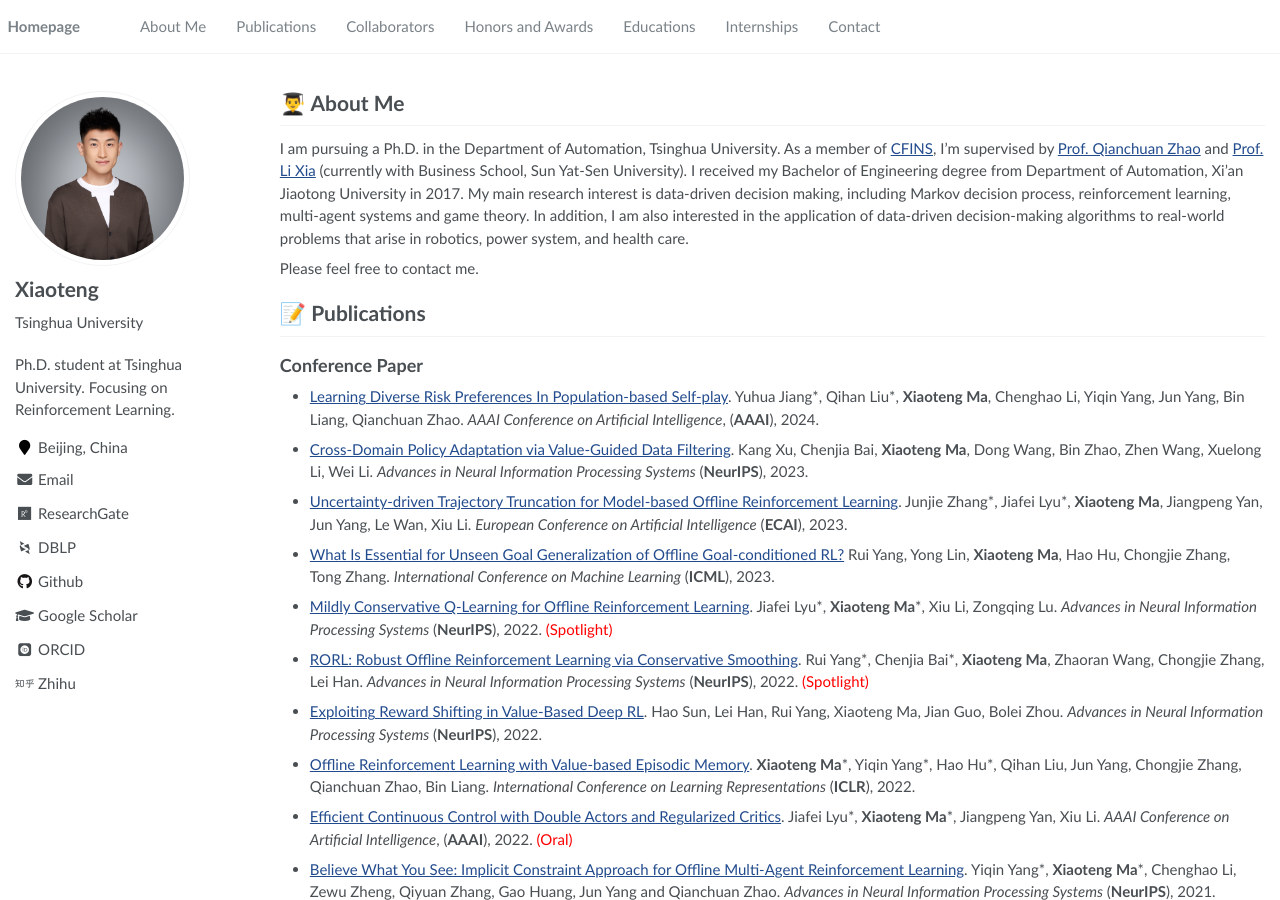
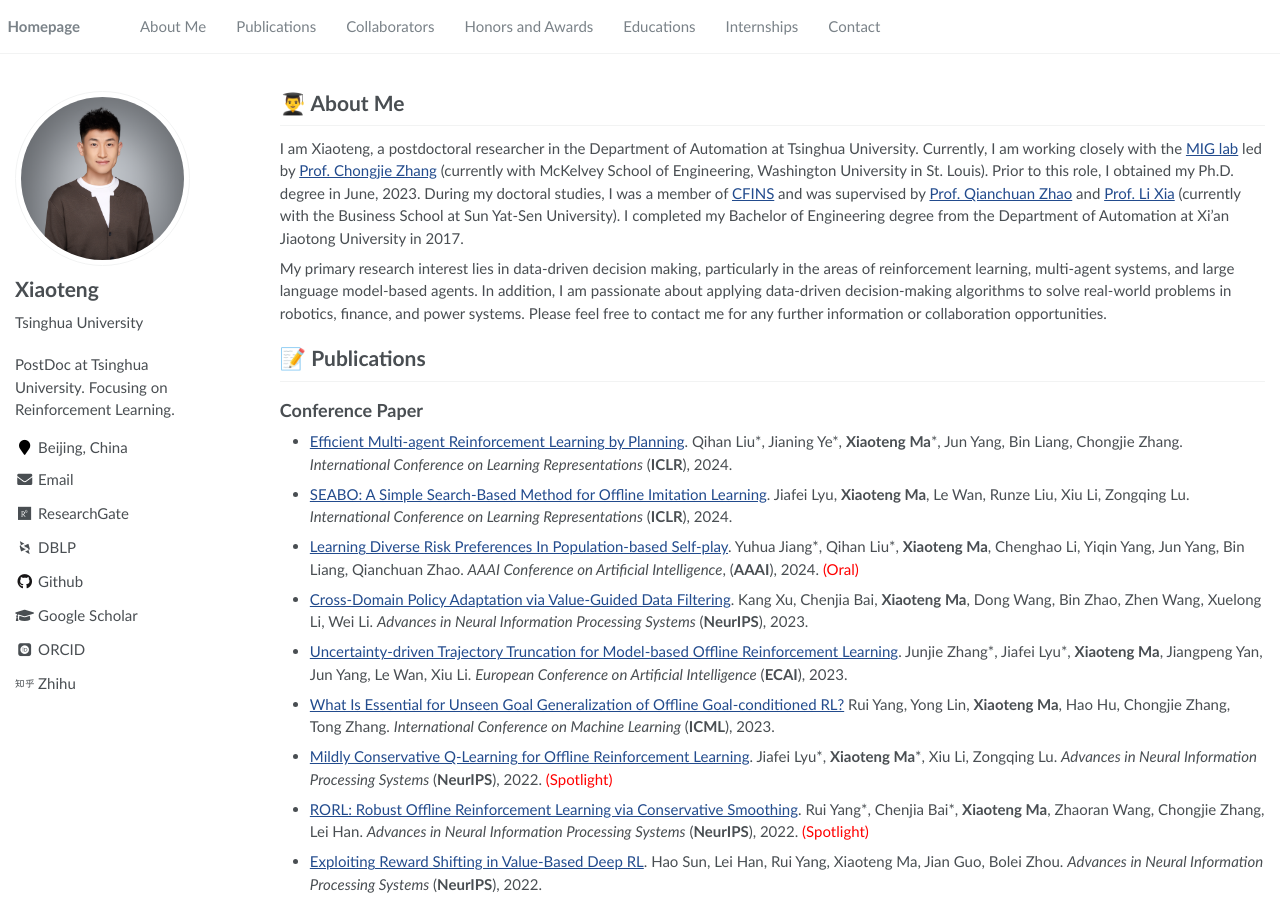
Before and after one commit to xtma/xtma.github.io, a Jekyll site: the page built from _pages/about.md, in a window 1280 px wide and 900 px high. Built offline with Jekyll 4.4.1, drawn with Linux system fonts in a browser that asks for light colours; some web fonts are replaced.

Commit message:
update pub and intro

```diff
--- a/_config.yml
+++ b/_config.yml
@@ -7,7 +7,7 @@
 
 # Site Settings
 title                    : "Xiaoteng Ma (马骁腾)"
-description              : "Ph.D. student at Tsinghua University. Focusing on Reinforcement Learning. "
+description              : "PostDoc at Tsinghua University. Focusing on Reinforcement Learning. "
 repository               : "xtma/xtma.github.io"
 google_scholar_stats_use_cdn : true
 
@@ -28,7 +28,7 @@ author:
   employer         :
   pubmed           :
   googlescholar    : "https://scholar.google.com/citations?user=CeDFnNMAAAAJ"
-  email            : "ma-xt17[AT]mails[DOT]tsinghua[DOT]edu[DOT]cn"
+  email            : "pony[DOT]xtma[AT]gmail[DOT]com"
   researchgate     : "https://www.researchgate.net/profile/Xiaoteng-Ma-4"
   uri              :
   bitbucket        :
--- a/_pages/includes/intro.md
+++ b/_pages/includes/intro.md
@@ -1,4 +1,4 @@
 # 👨‍🎓 About Me
-I am pursuing a Ph.D. in the Department of Automation, Tsinghua University. As a member of [CFINS](http://cfins.au.tsinghua.edu.cn/en/about/index.php), I'm supervised by [Prof. Qianchuan Zhao](http://cfins.au.tsinghua.edu.cn/personalhg/zhaoqc/) and [Prof. Li Xia](http://bus.sysu.edu.cn/en/teacher/XiaLi) (currently with Business School, Sun Yat-Sen University). I received my Bachelor of Engineering degree from Department of Automation, Xi'an Jiaotong University in 2017. My main research interest is data-driven decision making, including Markov decision process, reinforcement learning, multi-agent systems and game theory. In addition, I am also interested in the application of data-driven decision-making algorithms to real-world problems that arise in robotics, power system, and health care.
+I am Xiaoteng, a postdoctoral researcher in the Department of Automation at Tsinghua University. Currently, I am working closely with the [MIG lab](https://mig-ai.github.io/index.html) led by [Prof. Chongjie Zhang](http://cfins.au.tsinghua.edu.cn/personalhg/zhaoqc/) (currently with McKelvey School of Engineering, Washington University in St. Louis). Prior to this role, I obtained my Ph.D. degree in June, 2023. During my doctoral studies, I was a member of [CFINS](http://cfins.au.tsinghua.edu.cn/en/about/index.php) and was supervised by [Prof. Qianchuan Zhao](http://cfins.au.tsinghua.edu.cn/personalhg/zhaoqc/) and [Prof. Li Xia](http://bus.sysu.edu.cn/en/teacher/XiaLi) (currently with the Business School at Sun Yat-Sen University). I completed my Bachelor of Engineering degree from the Department of Automation at Xi'an Jiaotong University in 2017.
 
-Please feel free to contact me.
+My primary research interest lies in data-driven decision making, particularly in the areas of reinforcement learning, multi-agent systems, and large language model-based agents. In addition, I am passionate about applying data-driven decision-making algorithms to solve real-world problems in robotics, finance, and power systems. Please feel free to contact me for any further information or collaboration opportunities.
--- a/_pages/includes/pub.md
+++ b/_pages/includes/pub.md
@@ -1,7 +1,11 @@
 # 📝 Publications
 
 ## Conference Paper
-- [Learning Diverse Risk Preferences In Population-based Self-play](https://arxiv.org/abs/2305.11476). Yuhua Jiang\*, Qihan Liu\*, **Xiaoteng Ma**, Chenghao Li, Yiqin Yang, Jun Yang, Bin Liang, Qianchuan Zhao. *AAAI Conference on Artificial Intelligence*, (**AAAI**), 2024.
+- [Efficient Multi-agent Reinforcement Learning by Planning](https://openreview.net/forum?id=CpnKq3UJwp). Qihan Liu\*, Jianing Ye\*, **Xiaoteng Ma**\*, Jun Yang, Bin Liang, Chongjie Zhang. *International Conference on Learning Representations* (**ICLR**), 2024.
+
+- [SEABO: A Simple Search-Based Method for Offline Imitation Learning](https://openreview.net/forum?id=MNyOI3C7YB). Jiafei Lyu, **Xiaoteng Ma**, Le Wan, Runze Liu, Xiu Li, Zongqing Lu. *International Conference on Learning Representations* (**ICLR**), 2024.
+
+- [Learning Diverse Risk Preferences In Population-based Self-play](https://arxiv.org/abs/2305.11476). Yuhua Jiang\*, Qihan Liu\*, **Xiaoteng Ma**, Chenghao Li, Yiqin Yang, Jun Yang, Bin Liang, Qianchuan Zhao. *AAAI Conference on Artificial Intelligence*, (**AAAI**), 2024. <span style="color:red">(Oral)</span>
 
 - [Cross-Domain Policy Adaptation via Value-Guided Data Filtering](https://arxiv.org/abs/2305.17625). Kang Xu, Chenjia Bai, **Xiaoteng Ma**, Dong Wang, Bin Zhao, Zhen Wang, Xuelong Li, Wei Li. *Advances in Neural Information Processing Systems* (**NeurIPS**), 2023.
 
```
